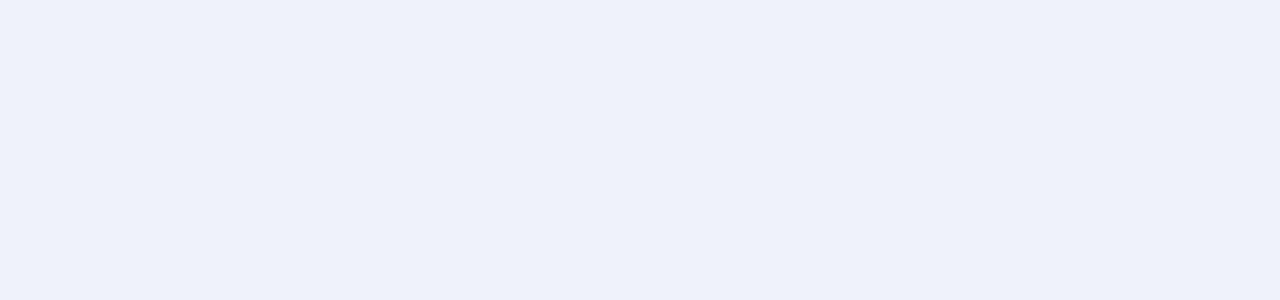
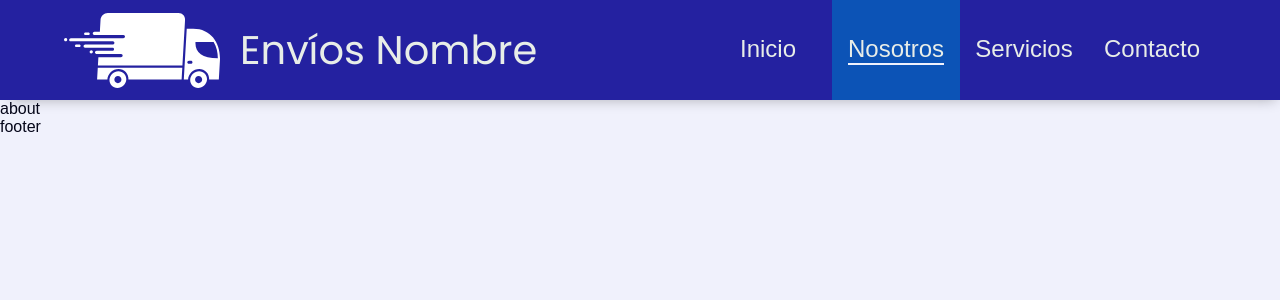
Before and after one commit to TomyAlberdi/envios-web, a React (Vite) app: page /nosotros in a window 1280 px wide. Before the commit this address had no page. Shown: the top 300 px of the page. Built offline with nearby package versions, Linux system fonts and the light colour scheme; a web font is replaced by a local one.

Commit message:
Pages creation + minor navbar fix

```diff
--- a/src/Components/Navbar/Navbar.jsx
+++ b/src/Components/Navbar/Navbar.jsx
@@ -15,19 +15,19 @@ const Navbar = () => {
           <span>Inicio</span>
         </NavLink>
         <NavLink
-          to={"/about"}
+          to={"/nosotros"}
           className={({ isActive }) => (isActive ? "active" : "")}
         >
           <span>Nosotros</span>
         </NavLink>
         <NavLink
-          to={"/services"}
+          to={"/servicios"}
           className={({ isActive }) => (isActive ? "active" : "")}
         >
           <span>Servicios</span>
         </NavLink>
         <NavLink
-          to={"/contact"}
+          to={"/contacto"}
           className={({ isActive }) => (isActive ? "active" : "")}
         >
           <span>Contacto</span>
--- a/src/Components/Navbar/_Navbar.scss
+++ b/src/Components/Navbar/_Navbar.scss
@@ -35,7 +35,7 @@ div.Navbar {
         color: var.$text-white;
         font-family: "Moderustic", sans-serif;
         font-size: 1.5rem;
-        font-weight: 400;
+        font-weight: 300;
         &::after {
           content: "";
           display: block;
@@ -47,13 +47,16 @@ div.Navbar {
       }
       &.active {
         background-color: var.$light-blue;
-        span::after {
+        span {
+          font-weight: 500;
+          &::after {
             content: "";
             display: block;
             width: 100%;
             height: 2px;
             background: var.$background-white;
             transition: all 0.25s ease-in-out;
+          }
         }
       }
       &:hover {
--- /dev/null
+++ b/src/Pages/About/About.jsx
@@ -0,0 +1,8 @@
+const About = () => {
+  return (
+    <section className="About">
+      about
+    </section>
+  )
+}
+export default About
--- /dev/null
+++ b/src/Pages/Contact/Contact.jsx
@@ -0,0 +1,8 @@
+const Contact = () => {
+  return (
+    <section className="Contact">
+      contact
+    </section>
+  )
+}
+export default Contact
--- /dev/null
+++ b/src/Pages/Services/Services.jsx
@@ -0,0 +1,8 @@
+const Services = () => {
+  return (
+    <section className="Services">
+      services
+    </section>
+  )
+}
+export default Services
--- a/src/routes.jsx
+++ b/src/routes.jsx
@@ -1,6 +1,9 @@
 import { useRoutes } from "react-router-dom";
 import Layout from "./Layouts/Layout.jsx";
-import Home from "./Pages/Home.jsx";
+import Home from "./Pages/Home/Home.jsx";
+import About from "./Pages/About/About.jsx";
+import Services from "./Pages/Services/Services.jsx";
+import Contact from "./Pages/Contact/Contact.jsx";
 
 const CustomRouter = () => {
   return useRoutes([
@@ -14,6 +17,36 @@ const CustomRouter = () => {
         },
       ],
     },
+    {
+      path: "/nosotros",
+      element: <Layout />,
+      children: [
+        {
+          index: true,
+          element: <About />,
+        },
+      ],
+    },
+    {
+      path: "/servicios",
+      element: <Layout />,
+      children: [
+        {
+          index: true,
+          element: <Services />,
+        },
+      ],
+    },
+    {
+      path: "/contacto",
+      element: <Layout />,
+      children: [
+        {
+          index: true,
+          element: <Contact />,
+        },
+      ],
+    }
   ]);
 };
 
```
Also changed, not shown: src/Pages/Home/Home.jsx (renamed from src/Pages/Home.jsx), 1 other file (tests, documents, lock files or other folders). Lines whose indentation alone changed are shown as unchanged.
